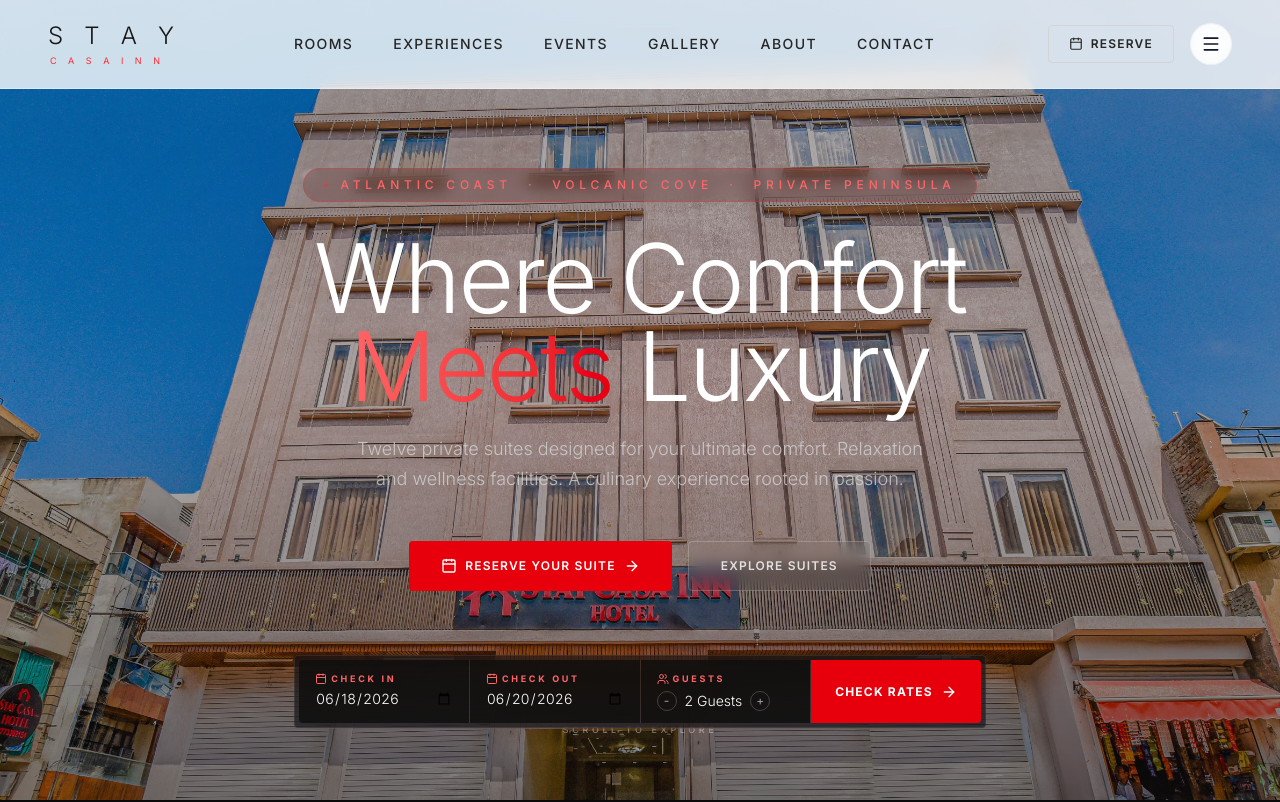
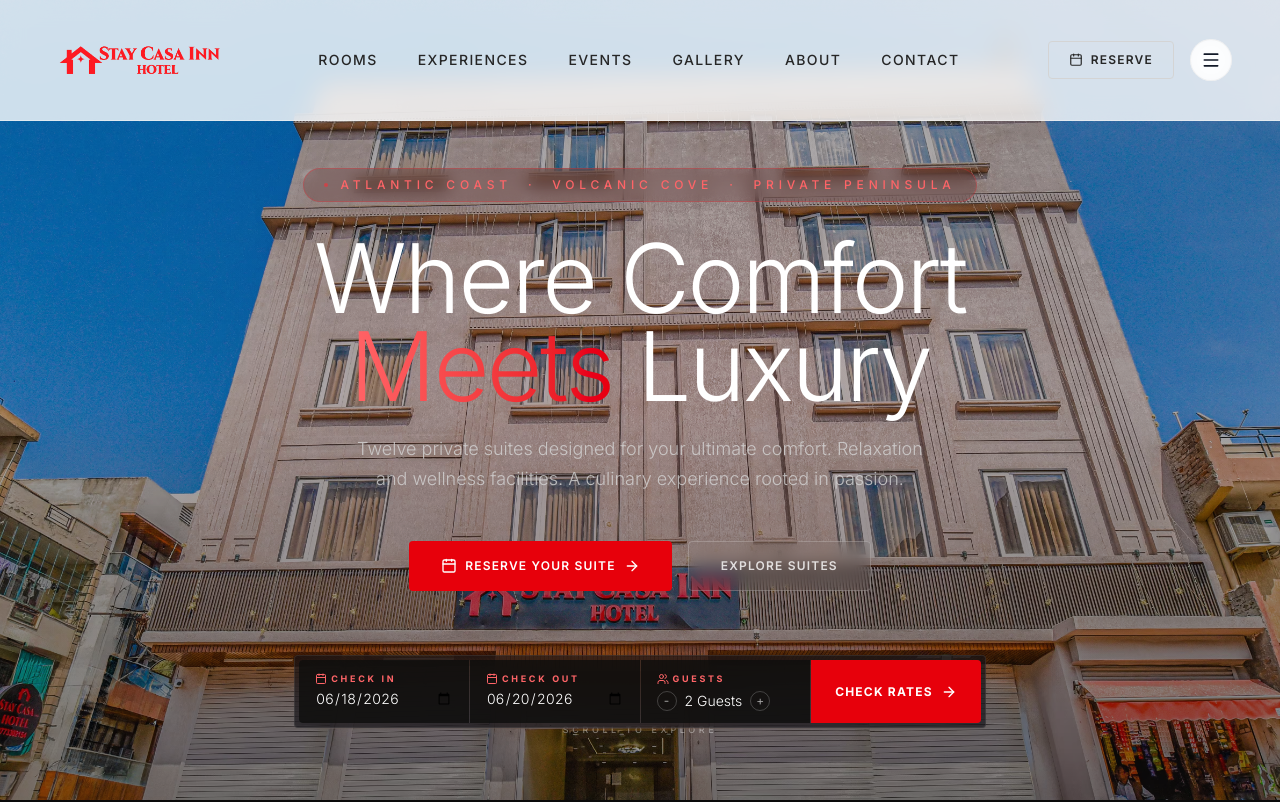
Before and after one commit to swadhinjit-credencesoft/stay-casa-, a Next.js app: page / in a window 1280 px wide. Shown: the top 802 px of the page. Built offline with nearby package versions, Linux system fonts and the light colour scheme.

Commit message:
added  logo

```diff
--- a/components/layout/Footer.tsx
+++ b/components/layout/Footer.tsx
@@ -20,16 +20,15 @@ export default function Footer() {
 
           {/* Logo & Manifesto */}
           <div className="lg:col-span-4 space-y-6">
-            <Link href="/" className="flex flex-col items-start">
-              <span className="text-2xl font-light tracking-[0.3em] uppercase">
-                S T A Y
-              </span>
-              <span className="text-[10px] tracking-[0.5em] text-red-500 uppercase mt-0.5 ml-0.5">
-                C A S A  I N N
-              </span>
+            <Link href="/" className="flex items-center">
+              <img
+                src="/stay-casa-logo.png"
+                alt="Stay Casa Inn"
+                className="h-24 w-auto"
+              />
             </Link>
             <p className="text-neutral-400 font-light leading-relaxed max-w-sm">
-              Nestled in the stunning coastal landscape, Hotel Stay Casa Inn offers a perfect blend of comfort and elegance. Our architecture honors the natural beauty while providing a warm and welcoming environment for every guest.
+              Stay Casa Inn offers a perfect blend of comfort and warm hospitality in the heart of Jaipur. Thoughtfully designed rooms, modern amenities, and personalized service for business and leisure travelers alike.
             </p>
             <div className="flex space-x-4 pt-2">
               <a href="#" className="p-2 border border-neutral-800 hover:border-red-600 hover:text-red-500 transition-colors rounded-full" aria-label="Instagram">
@@ -66,15 +65,15 @@ export default function Footer() {
             <ul className="space-y-4 font-light text-neutral-400">
               <li className="flex items-start space-x-3">
                 <MapPin className="w-4.5 h-4.5 text-neutral-500 mt-0.5 shrink-0" />
-                <span>100 Volcano Crest Road, East Peninsula Cove, Atlantic Coast, 90210</span>
+                <span>R-3-50 North Part, Indraprasth Colony, Chordia City, Sodala, Jaipur</span>
               </li>
               <li className="flex items-center space-x-3">
                 <Phone className="w-4 h-4 text-neutral-500 shrink-0" />
-                <span>+1 800 STAY CASA</span>
+                <span>+91 98290 76894</span>
               </li>
               <li className="flex items-center space-x-3">
                 <Mail className="w-4 h-4 text-neutral-500 shrink-0" />
-                <span>reservations@hotelstaycasainn.com</span>
+                <span>info@hotelstaycasainn.com</span>
               </li>
             </ul>
           </div>
@@ -85,7 +84,7 @@ export default function Footer() {
               The Private Register
             </h4>
             <p className="text-neutral-400 font-light leading-relaxed">
-              Subscribe to receive private seasonal offerings, culinary events, and design journals.
+              Subscribe to receive exclusive offers, seasonal packages, and updates from Stay Casa Inn.
             </p>
             <form onSubmit={handleNewsletterSubmit} className="relative mt-2">
               <input
--- a/components/layout/Header.tsx
+++ b/components/layout/Header.tsx
@@ -48,13 +48,12 @@ export default function Header() {
         <div className="max-w-[1920px] mx-auto px-6 lg:px-12 py-5 flex items-center justify-between">
 
           {/* Logo */}
-          <Link href="/" className="flex flex-col items-start z-50">
-            <span className="text-xl lg:text-2xl font-light tracking-[0.3em] text-neutral-900 uppercase">
-              S T A Y
-            </span>
-            <span className="text-[9px] tracking-[0.5em] text-red-500 uppercase mt-0.5 ml-0.5">
-              C A S A  I N N
-            </span>
+          <Link href="/" className="z-50 flex items-center">
+            <img
+              src="/stay-casa-logo.png"
+              alt="Stay Casa Inn"
+              className="h-20 w-auto"
+            />
           </Link>
 
           {/* Desktop Navigation Links */}
```
Also changed, not shown: public/Stay Casa Logo PNG.png (added), public/stay-casa-logo.png (added).
